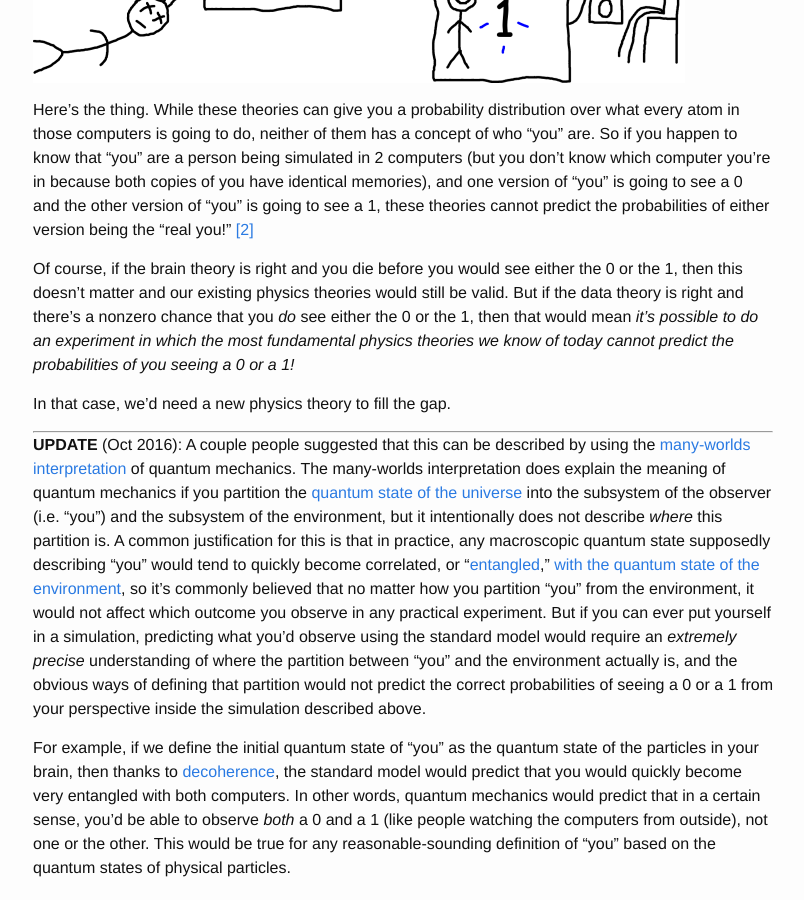
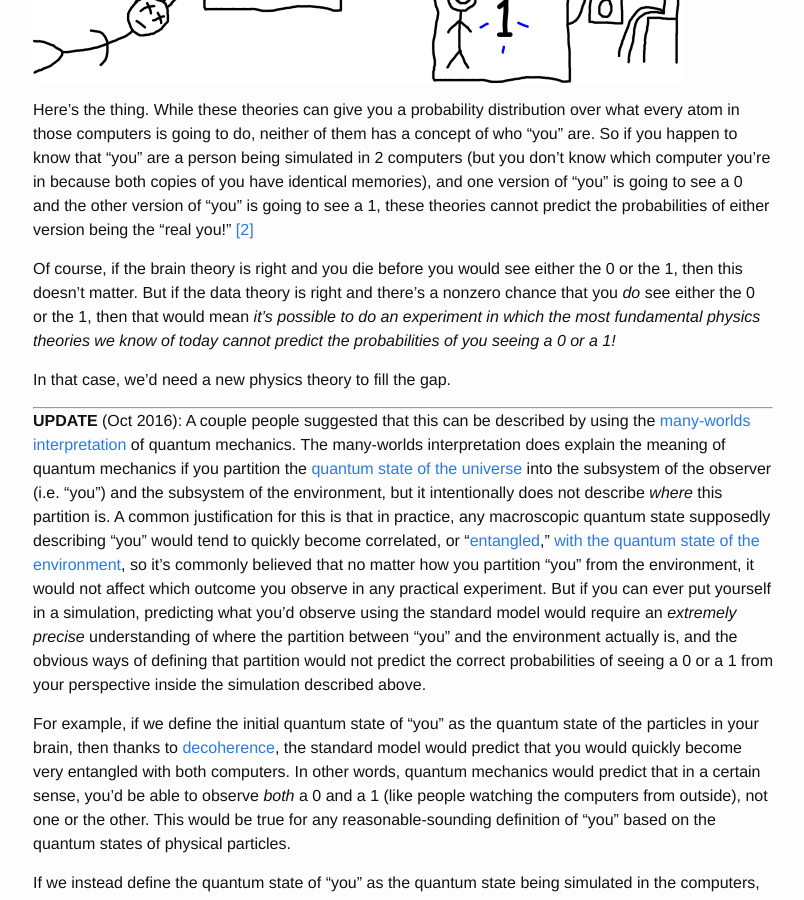
Before and after one commit to ad510/firstest-principle, a Jekyll site: the page built from _posts/2016-07-10-learning.md, in a window 1280 px wide and 900 px high, scrolled down 6332 px. Shown: the whole window, without its empty margins (237-1041 px from the left). Built offline with Jekyll 4.4.1, drawn with Linux system fonts in a browser that asks for light colours.

Commit message:
Revert "clarify case where existing physics is valid, which is also pretty unintuitive"
This reverts commit 89dd973cb6caab18d7810fa9199d06feb660efaf because predicting that the quantum state of "you" becomes entangled with both computers is different from predicting that you die. Also, I added this clarification after posting the original blog post, and I think the original version was better.

```diff
--- a/_posts/2016-07-10-learning.md
+++ b/_posts/2016-07-10-learning.md
@@ -91,7 +91,7 @@
 
 Here's the thing. While these theories can give you a probability distribution over what every atom in those computers is going to do, neither of them has a concept of who "you" are. So if you happen to know that "you" are a person being simulated in 2 computers (but you don't know which computer you're in because both copies of you have identical memories), and one version of "you" is going to see a 0 and the other version of "you" is going to see a 1, these theories cannot predict the probabilities of either version being the "real you!" <a id="fnref2" href="#fn2">[2]</a>
 
-Of course, if the brain theory is right and you die before you would see either the 0 or the 1, then this doesn't matter and our existing physics theories would still be valid. But if the data theory is right and there's a nonzero chance that you *do* see either the 0 or the 1, then that would mean *it's possible to do an experiment in which the most fundamental physics theories we know of today cannot predict the probabilities of you seeing a 0 or a 1!*
+Of course, if the brain theory is right and you die before you would see either the 0 or the 1, then this doesn't matter. But if the data theory is right and there's a nonzero chance that you *do* see either the 0 or the 1, then that would mean *it's possible to do an experiment in which the most fundamental physics theories we know of today cannot predict the probabilities of you seeing a 0 or a 1!*
 
 In that case, we'd need a new physics theory to fill the gap.
 
```
